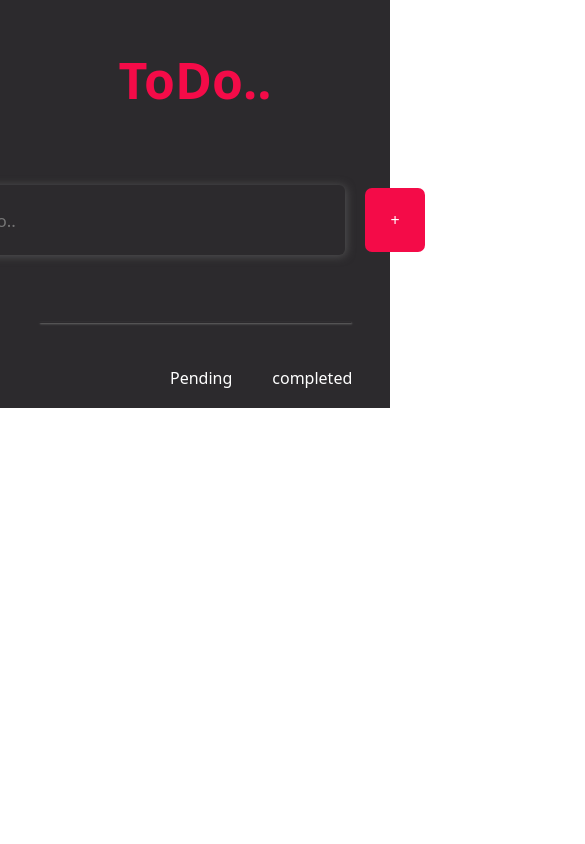
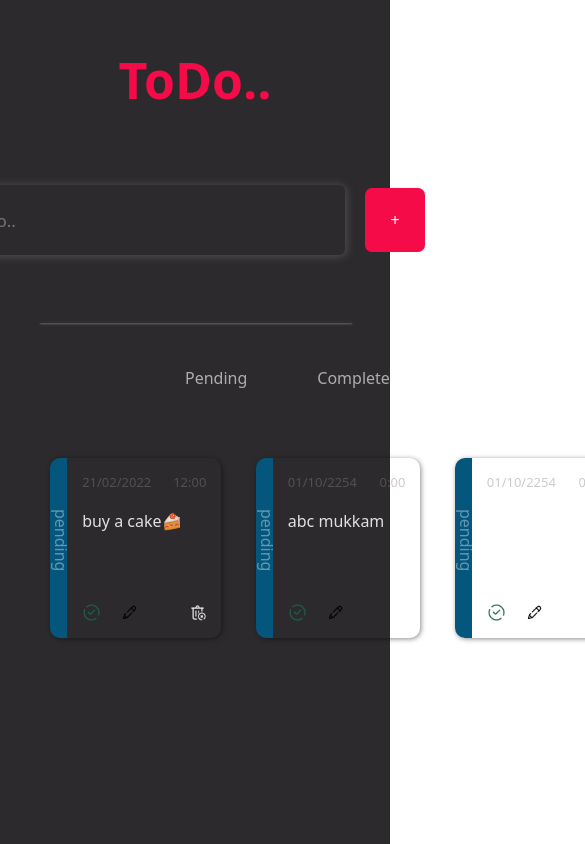
Before and after one commit to RAHEEMUDHEEN-MA/react_futura, a React (Create React App) app: page / in a window 390 px wide. Shown: the top 844 px of the page, 585 px wide, since content can reach past the window. Built offline with nearby package versions, Linux system fonts and the light colour scheme.

Commit message:
todo funcions completed

```diff
--- a/src/Test_works/ToDo/EditToDo.jsx
+++ b/src/Test_works/ToDo/EditToDo.jsx
@@ -2,19 +2,21 @@ import React, { useContext, useEffect, useState } from "react";
 import "./Styles/EditToDo.css";
 import saveimg from "./assets/icons8-save-60.png";
 import { ToDoContext } from "./RouterToDo";
-import { useParams } from "react-router-dom";
+import { useNavigate, useParams } from "react-router-dom";
 
 function EditToDo() {
   const [data, setData] = useContext(ToDoContext);
   const { todoid } = useParams();
-  const [selectedTodo, setselectedTodo] = useState(null);
+  console.log("selected id", todoid);
+  const [selectedTodo, setselectedTodo] = useState("");
   const [editedTodo, setEditedTodo] = useState("");
+  const history = useNavigate();
 
   useEffect(() => {
-    const foundTodo = data.find((item) => item.id === todoid);
-    if (foundTodo) {
-      setselectedTodo(foundTodo);
-      setEditedTodo(foundTodo.todo); // Set the initial value of editedTodo to the todo content
+    const temp = data.find((item) => item.id == todoid);
+    if (temp) {
+      setselectedTodo(temp);
+      setEditedTodo(temp.todo);
     }
   }, [data, todoid]);
 
@@ -22,19 +24,22 @@ function EditToDo() {
 
   const handleSubmit = (e) => {
     e.preventDefault();
+    confirm();
 
-    // Update the todo item in your data source (assuming it's an array)
-    const updatedData = data.map((item) =>
-      item.id === todoid ? { ...item, todo: editedTodo } : item
+
+  };
+
+  const confirm=()=>{
+    const confirmation=window.confirm('save changes?');
+    if(confirmation){
+      const updatedData = data.map((item) =>
+      item.id == todoid ? { ...item, todo: editedTodo } : item
     );
 
-    // Update the state/context with the modified data
     setData(updatedData);
-  };
-
-  const handleInputChange = (e) => {
-    setEditedTodo(e.target.value); // Update the editedTodo state as the user types
-  };
+    history("/");
+    }
+  }
 
   return (
     <div className="editpage">
@@ -53,7 +58,7 @@ function EditToDo() {
                 <input
                   type="text"
                   value={editedTodo}
-                  onChange={handleInputChange}
+                  onChange={(e) => setEditedTodo(e.target.value)}
                 />
 
                 <div className="options">
--- a/src/Test_works/ToDo/NavToDo.jsx
+++ b/src/Test_works/ToDo/NavToDo.jsx
@@ -1,33 +1,31 @@
 import React from "react";
-import { Link } from "react-router-dom";
+import { Link, NavLink } from "react-router-dom";
 import "./Styles/NavToDo.css";
 import trash from "./assets/icons8-trash-48.png"
 
 function NavToDo() {
   return (
     <div className="navholder">
-
-        <div className="navleft">
-          <Link to={"/pending"}>
-            <a href="">Pending</a>
-          </Link>
-          <Link to={"/completed"}>
-            <a href="">completed</a>
-          </Link>
-          <Link to={"/all"}>
-            <a href="">All</a>
-          </Link>
-        </div>
-
-
-        <div className="navright">
-          <Link to={"/deleted"} >
-            <a href=""><img src={trash} alt="" /></a>
-          </Link>
-        </div>
+      <div className="navleft">
+        <NavLink activeClassName="activeLinkss" className="linkss" to="/pending">
+          Pending
+        </NavLink>
+        <NavLink activeClassName="activeLinkss" className="linkss" to="/completed">
+          Completed
+        </NavLink>
+        <NavLink activeClassName="activeLinkss" className="linkss" to="/all">
+          All
+        </NavLink>
       </div>
 
+      <div className="navright">
+        <NavLink activeClassName="activeLinkss" to="/deleted">
+          <img className="bin" src={trash} alt="Trash" />
+        </NavLink>
+      </div>
+    </div>
   );
 }
 
+
 export default NavToDo;
--- a/src/Test_works/ToDo/RouterToDo.jsx
+++ b/src/Test_works/ToDo/RouterToDo.jsx
@@ -16,7 +16,7 @@ function RouterToDo() {
       <ToDoContext.Provider value={[data,setdata]}>
         <BrowserRouter>
           <Routes>
-            <Route  path="/" element={<HomeToDo/>} />
+            <Route  path="/" element={<><HomeToDo/>  <TodoPending/></>} />
             <Route  path="/all" element={<><HomeToDo/> <ToDotiles/></>} />
             <Route  path="/pending" element={<><HomeToDo/> <TodoPending/></>} />
             <Route  path="/completed" element={<><HomeToDo/> <ToDoCompleted/></>} />
--- a/src/Test_works/ToDo/Styles/HomeToDo.css
+++ b/src/Test_works/ToDo/Styles/HomeToDo.css
@@ -1,7 +1,7 @@
 *{
     margin: 0;
     padding: 0;
-    color: white;
+    /* color: white; */
 }
 
 .maindiv{
--- a/src/Test_works/ToDo/Styles/NavToDo.css
+++ b/src/Test_works/ToDo/Styles/NavToDo.css
@@ -1,53 +1,39 @@
-
-*{
+* {
     padding: 0;
     margin: 0;
-}
-.navholder{
+  }
+
+  .navholder {
     width: 100%;
-    /* background-color: darkmagenta; */
     height: 60px;
     padding: 0px 150px;
     display: flex;
     flex-direction: row;
     justify-content: space-between;
     overflow: hidden;
-    /* margin-bottom: 50px; */
+  }
 
-
-}
-.navleft{
-    /* background-color: black; */
+  .navleft,
+  .navright {
     height: 100%;
     display: flex;
     justify-content: center;
     align-items: center;
-}
-.navright{
-    /* background: red; */
-    height: 100%;
-    display: flex;
-    justify-content: center;
-    align-items: center;
+  }
+  .linkss {
+    text-decoration: none;
+    color: rgba(255, 255, 255, 0.615);
+    padding: 10px 20px;
+    margin: 0px 15px;
+  }
 
-}
-.navholder a{
-   padding: 0px 10px;
-    text-decoration: none;
+  .linkss:hover
+  {
     color: white;
-    /* background-color: red; */
+    border-bottom: solid tomato 4px;
+  }
 
-}
-.navholder a :hover{
-    text-decoration: underline;
-    text-decoration-color: tomato;
-    text-decoration-thickness: 3px;
-
-
-
-}
-
-.navholder .navleft a.selected,
-.navholder .navright a.selected {
-  color: red;
-}
+  .bin:hover{
+    color: white;
+    border-bottom: solid tomato 4px;
+  }
--- a/src/Test_works/ToDo/Styles/ToDopending.css
+++ b/src/Test_works/ToDo/Styles/ToDopending.css
@@ -12,6 +12,17 @@
     grid-template-rows: 180px 180px 180px 180px 180px  ;
     gap: 35px;
 }
+
+/* For screens smaller than or equal to 600 pixels wide (considered as mobile) */
+@media only screen and (max-width: 600px) {
+    .tileGrid {
+      /* Modify the number of columns in the grid */
+      display: grid;
+      grid-template-columns: repeat(2, 1fr); /* Two columns */
+      gap: 10px; /* Optional: Adjust the gap between tiles */
+    }
+  }
+
 .tile{
     /* background-color: wheat; */
     display: flex;
@@ -42,6 +53,7 @@
     display: flex;
     width: 100%;
     flex-direction: column;
+    color: rgba(255, 255, 255, 0.856);
 }
 
 .subdiv{
--- a/src/Test_works/ToDo/ToDoData.js
+++ b/src/Test_works/ToDo/ToDoData.js
@@ -1,11 +1,11 @@
 const ToDodataArray=[
-    {id:'1',date:"21/02/2022",time:"12:00",todo:"buy a cake🍰" ,status:"pending",},
-    {id:'2',date:"01/10/2254",time:"0:00",todo:"abc mukkam",status:"pending"},
-    {id:'3',date:"01/10/2254",time:"0:00",todo:"nothing aple abg noom gate rate dfsshbjhdsfbdjshgjdfbjgb",status:"deleted"},
-    {id:'4',date:"01/10/2254",time:"0:00",todo:"nothing",status:"pending"},
-    {id:'5',date:"21/02/2022",time:"12:00",todo:"brought a pan",status:"completed"},
-    {id:'6',date:"01/10/2254",time:"0:00",todo:"shot",status:"completed"},
-    {id:'7',date:"21/02/2022",time:"12:00",todo:"brought a car",status:"deleted"},
+    {id:1,date:"21/02/2022",time:"12:00",todo:"buy a cake🍰" ,status:"pending",},
+    {id:2,date:"01/10/2254",time:"0:00",todo:"abc mukkam",status:"pending"},
+    {id:3,date:"01/10/2254",time:"0:00",todo:"nothing aple abg noom gate rate dfsshbjhdsfbdjshgjdfbjgb",status:"deleted"},
+    {id:4,date:"01/10/2254",time:"0:00",todo:"nothing",status:"pending"},
+    {id:5,date:"21/02/2022",time:"12:00",todo:"brought a pan",status:"completed"},
+    {id:6,date:"01/10/2254",time:"0:00",todo:"shot",status:"completed"},
+    {id:7,date:"21/02/2022",time:"12:00",todo:"brought a car",status:"deleted"},
 
 ]
 export default ToDodataArray
--- a/src/Test_works/ToDo/TodoPending.jsx
+++ b/src/Test_works/ToDo/TodoPending.jsx
@@ -10,6 +10,8 @@ function TodoPending() {
   const pendingdata = data.filter((item) => item.status === "pending");
 
   const deleteToDo = (id) => {
+    const confirmation=window.confirm('deleting task!')
+    if(confirmation){
       const deletedarray = data.map((item) => {
         if (item.id === id) {
           return { ...item, status: "deleted" };
@@ -17,8 +19,18 @@ function TodoPending() {
         return item;
       });
       setdata(deletedarray);
-    console.log('final',data)
+    console.log("final", data);
+    }
+
+
   };
+
+  const confirmDlt=()=>{
+    const confirmation=window.confirm('Are you sure ?')
+    if(confirmation){
+
+    }
+  }
 
   const done = (id) => {
     const donearray = data.map((item) => {
@@ -34,12 +46,8 @@ function TodoPending() {
     <div className="tileGrid">
       {pendingdata.map((demo) => (
         <div className="tile" key={demo.id}>
-
           <div className="leftstatusBar" style={{ backgroundColor: "#04567D" }}>
-
             <p>{demo.status}</p>
-            {/* {console.log(tileindex)} */}
-            {/* <span>{demo.id}</span> */}
           </div>
           <div className="mainCont">
             <div className="timeDate">
@@ -54,9 +62,11 @@ function TodoPending() {
                   <button onClick={() => done(demo.id)}>
                     <img height={19} src={completedImage} alt="" />
                   </button>
-                  <Link style={{padding:"0"}} to={`/edit/${demo.id}`} ><button>
+                  <Link style={{ padding: "0" }} to={`/edit/${demo.id}`}>
+                    <button>
                       <img height={17} src={editimg} alt="" />
-                  </button></Link>
+                    </button>
+                  </Link>
                 </div>
                 <div className="rightoption">
                   <button onClick={() => deleteToDo(demo.id)}>
```
Also changed, not shown: src/Test_works/ToDo/HomeToDo.jsx (+6 -5 lines). Lines whose indentation alone changed are shown as unchanged.
